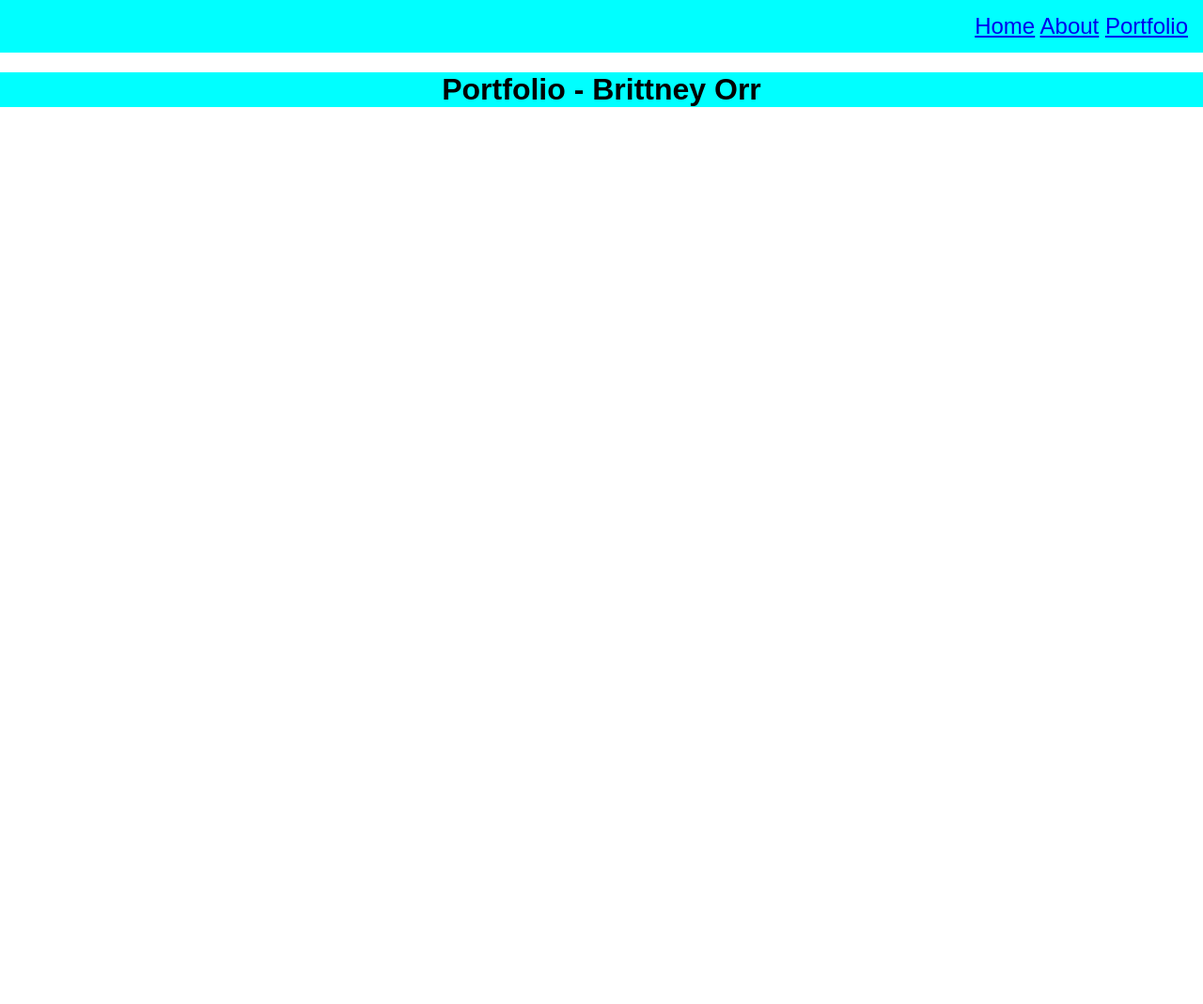
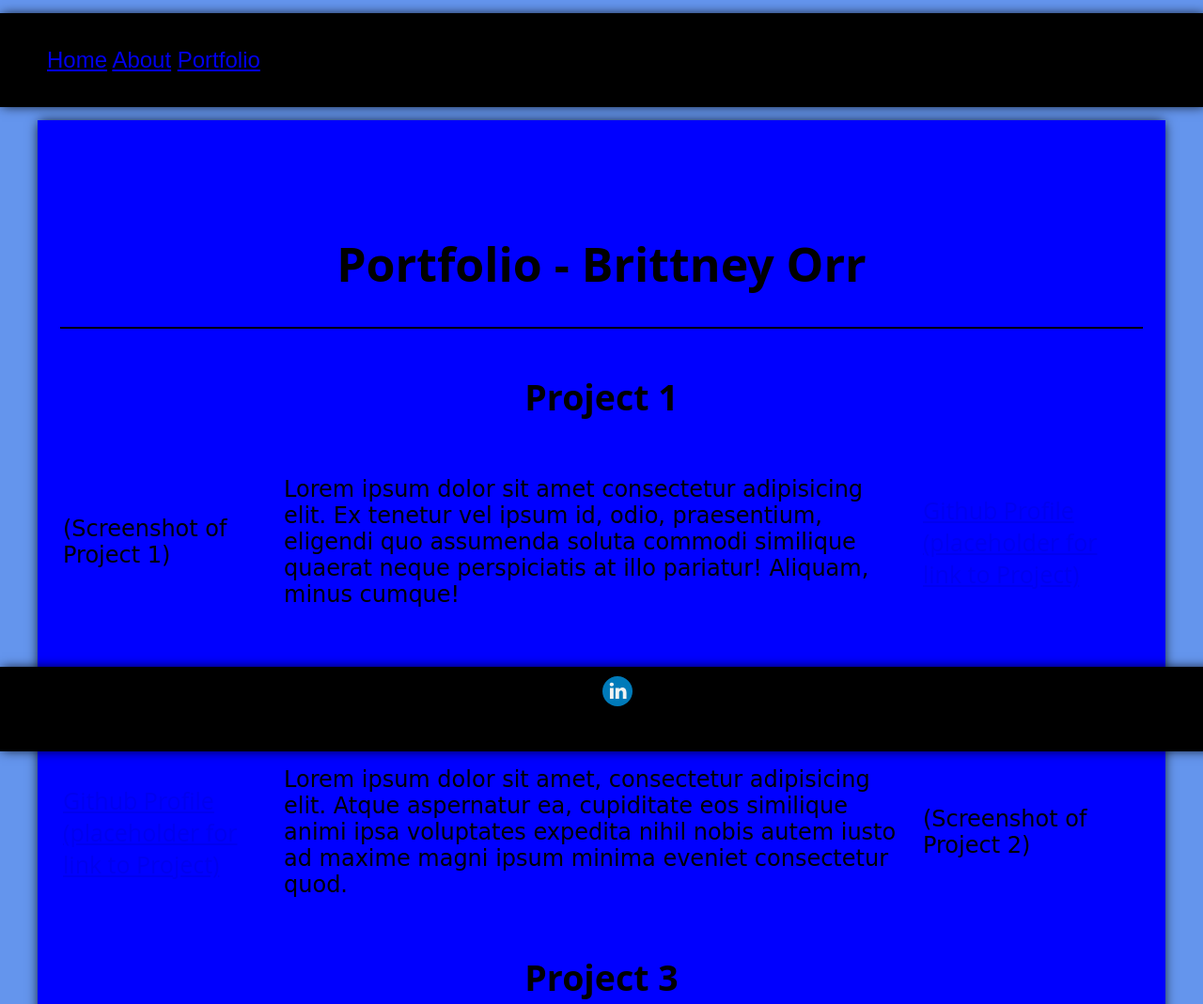
Before and after one commit to BrittneyOrr/Block-9-Website-Project, a plain HTML site: page portfolio.html in a window 1280 px wide. Shown: the top 1069 px of the page at 94% size. Before the commit the page ends 800 px from the top, so only its background shows below. Drawn offline with Linux system fonts and the light colour scheme.

Commit message:
finalizing updates to websites

```diff
--- a/portfolio.html
+++ b/portfolio.html
@@ -9,12 +9,76 @@
 </head>
 <body>
     <header>
-                <a href="index.html">Home</a>
-                <a href="about.html">About</a>
-                <a href="portfolio.html">Portfolio</a>
+        <nav>
+            <ul>
+                    <a href="index.html">Home</a>
+                    <a href="about.html">About</a>
+                    <a href="portfolio.html">Portfolio</a>
+            </ul>
     </header>
 
+    <main>
     <h1>Portfolio - Brittney Orr</h1>
+
+    <hr style: color="black" />
+
+    <table>
+        <th colspan="3">
+            <h2>Project 1</h2>
+        </th>
+        <tr>
+
+            <td>
+                <p>(Screenshot of Project 1)</p>
+            </td>
+            <td>
+                <p>Lorem ipsum dolor sit amet consectetur adipisicing elit. Ex tenetur vel ipsum id, odio, praesentium, eligendi quo assumenda soluta commodi similique quaerat neque perspiciatis at illo pariatur! Aliquam, minus cumque!</p>
+            </td>
+            <td>
+                <a href="https://github.com/BrittneyOrr">Github Profile (placeholder for link to Project)</a>
+            </td>
+        </tr>
+
+        <th colspan="3">
+            <h2>Project 2</h2>
+        </th>
+        <tr>
+            <td>
+                <a href="https://github.com/BrittneyOrr">Github Profile (placeholder for link to Project)</a>
+            </td>
+            <td>
+                <p>Lorem ipsum dolor sit amet, consectetur adipisicing elit. Atque aspernatur ea, cupiditate eos similique animi ipsa voluptates expedita nihil nobis autem iusto ad maxime magni ipsum minima eveniet consectetur quod.</p>
+            </td>
+            <td>
+                <p>(Screenshot of Project 2)</p>
+            </td>
+        </tr>
+
+        <th colspan="3">
+            <h2>Project 3</h2>
+        </th>
+        <tr>
+
+            <td>
+                <p>(Screenshot of Project 3)</p>
+            </td>
+            <td>
+                <p>Lorem ipsum dolor sit amet consectetur adipisicing elit. Ex tenetur vel ipsum id, odio, praesentium, eligendi quo assumenda soluta commodi similique quaerat neque perspiciatis at illo pariatur! Aliquam, minus cumque!</p>
+            </td>
+            <td>
+                <a href="https://github.com/BrittneyOrr">Github Profile (placeholder for link to Project)</a>
+            </td>
+        </tr>
+
+    </table>
+
+    </main>
+
+    <footer>
+        <a href="https://www.linkedin.com/in/brittney-orr-518431140/" target="_blank">
+            <img class="media-link" src="linkedin logo.svg" alt="Linkedin" />
+        </a>
+    </footer>
 
 </body>
 </html>
--- a/style.css
+++ b/style.css
@@ -1,14 +1,11 @@
 h1 {
     text-align: center;
     color: black;
-    background-color: aqua;
 }
 
 /*Style the header with links */
 header {
-    margin: 10;
     font-family: Arial, Helvetica, sans-serif;
-    background-color:aqua;
     color: white;
     font-size: 24px;
     text-align: right;
@@ -17,24 +14,36 @@ header {
     padding-bottom: 14px;
   }
 
-  body {
-    font-family: Arial;
-    margin: 0;
-    background-color:white;
-  }
+  main {
+    min-height: 100vh;
+    padding: 85px 24px 96px;
+    box-shadow: 0 0 12px -2px black;
+    color: black;
+    font-family: 'Open Sans', sans-serif;
+    font-size: 25px;
+    width: 90%;
+    margin: auto;
+    background-color: blue;
+}
 
 nav {
-    position: sticky
+    box-shadow: 0 0 12px -2px black;
+    align-items: center;
+    background-color: black;
+    color: aliceblue;
+    display: flex;
+    height: 80px;
+    padding: 10px;
+    width: 100%;
 }
 
 img {
-   max-width: 25%;
-   max-height: 25%;
+   max-width: 45%;
+   max-height: 45%;
    padding-left: 14px;
 }
 
 p {
-    background-color: aqua;
     font-family: cursive;
     font-size: x-large;
     padding-right: 12px;
@@ -43,9 +52,31 @@ p {
 h2 {
     text-align: center;
     color: black;
-    background-color: aqua;
 }
 
-section {
-    background-color: aqua;
+footer {
+    background-color: black;
+    color: aliceblue;
+    height: 70px;
+    padding: 10px;
+    position: fixed;
+    left: 0;
+    right: 0;
+    bottom: 0;
+    width: 100%;
+    text-align: center;
+    box-shadow: 0 0 12px -2px black;
 }
+
+html {
+    background-color:cornflowerblue;
+    font-size: 16px;
+    font-family: sans-serif;
+}
+
+body {
+   background-color: bisque
+   box-shadow: 0 0 12px -2px black;
+   padding: 0;
+   margin: 0 auto;
+}
```
Also changed, not shown: about.html (+60 -3 lines), index.html (+16 -9 lines), author.jpeg (added), gaming.jpeg (added), linkedin logo.svg (added).
